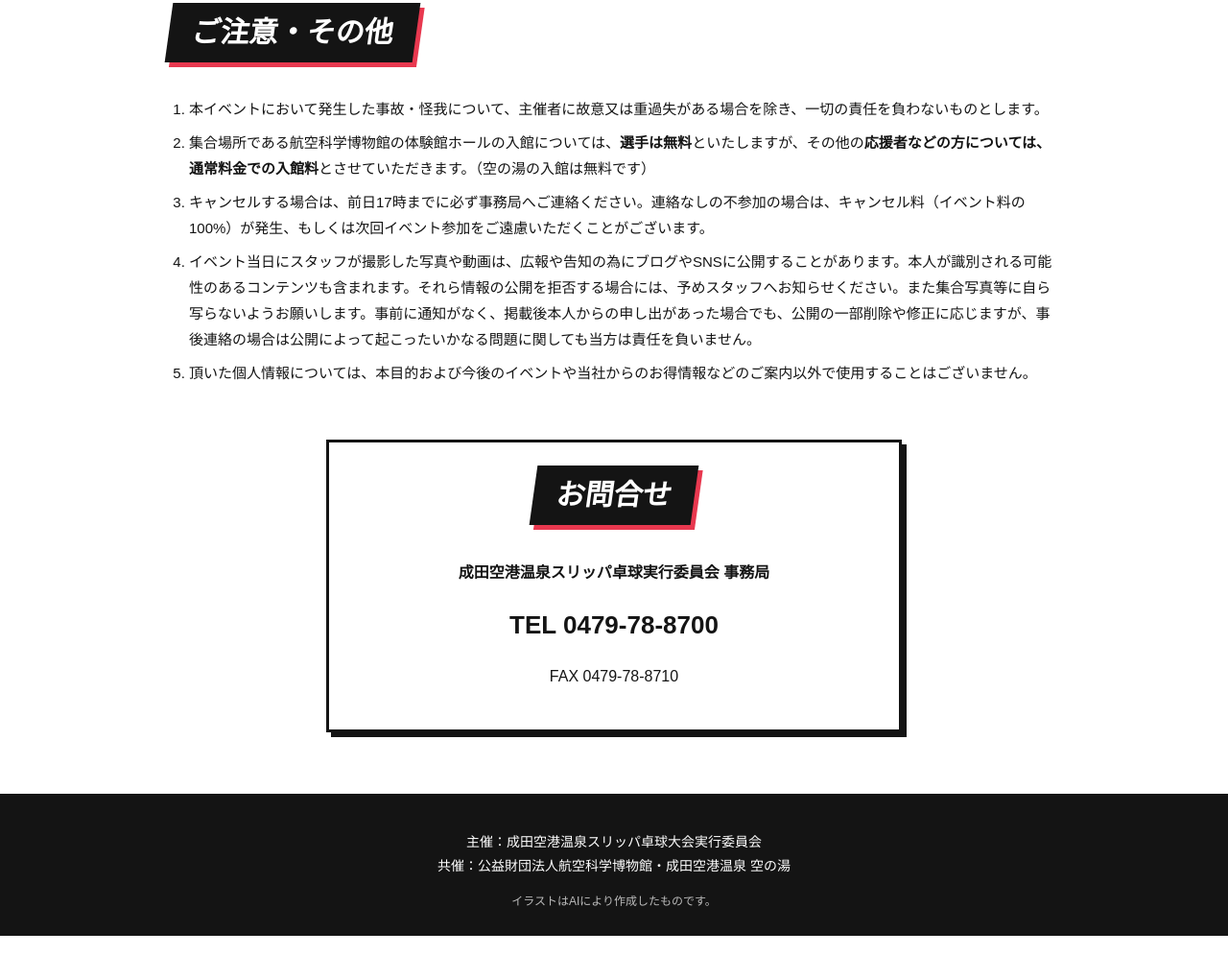
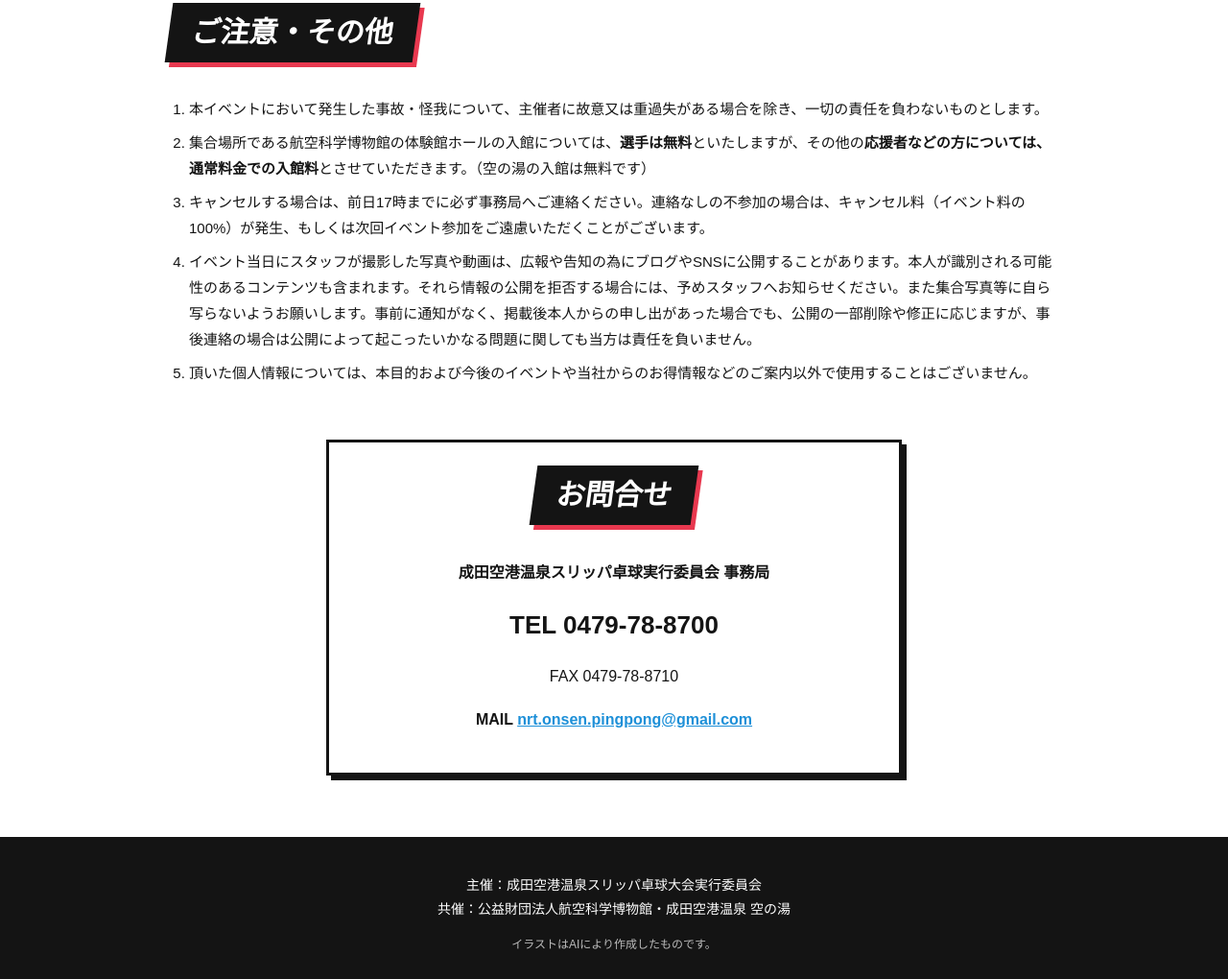
Before and after one commit to narita-onsen-takkyu/narita-onsen-takkyu.github.io, a plain HTML site: page index.html in a window 1280 px wide. Shown: the part 4995-6015 px from the top of the page at 96% size. Before the commit the page ends 5970 px from the top, so only its background shows below. Drawn offline with Linux system fonts and the light colour scheme.

Commit message:
お問合せにメールアドレスを追加
Co-Authored-By: Claude Opus 5.5 <noreply@anthropic.com>

```diff
--- a/css/style.css
+++ b/css/style.css
@@ -203,6 +203,7 @@ small { color: var(--muted); }
 .contact .org { font-weight: 900; }
 .contact .tel { font-size: 26px; font-weight: 900; margin: 0; }
 .contact .tel a { color: var(--ink); text-decoration: none; }
+.contact .mail { font-weight: 700; overflow-wrap: anywhere; }
 
 /* フッター */
 .site-footer {
--- a/index.html
+++ b/index.html
@@ -184,6 +184,7 @@
     <p class="org">成田空港温泉スリッパ卓球実行委員会 事務局</p>
     <p class="tel">TEL <a href="tel:0479788700">0479-78-8700</a></p>
     <p>FAX 0479-78-8710</p>
+    <p class="mail">MAIL <a href="mailto:nrt.onsen.pingpong@gmail.com">nrt.onsen.pingpong@gmail.com</a></p>
   </section>
 
 </main>
```
